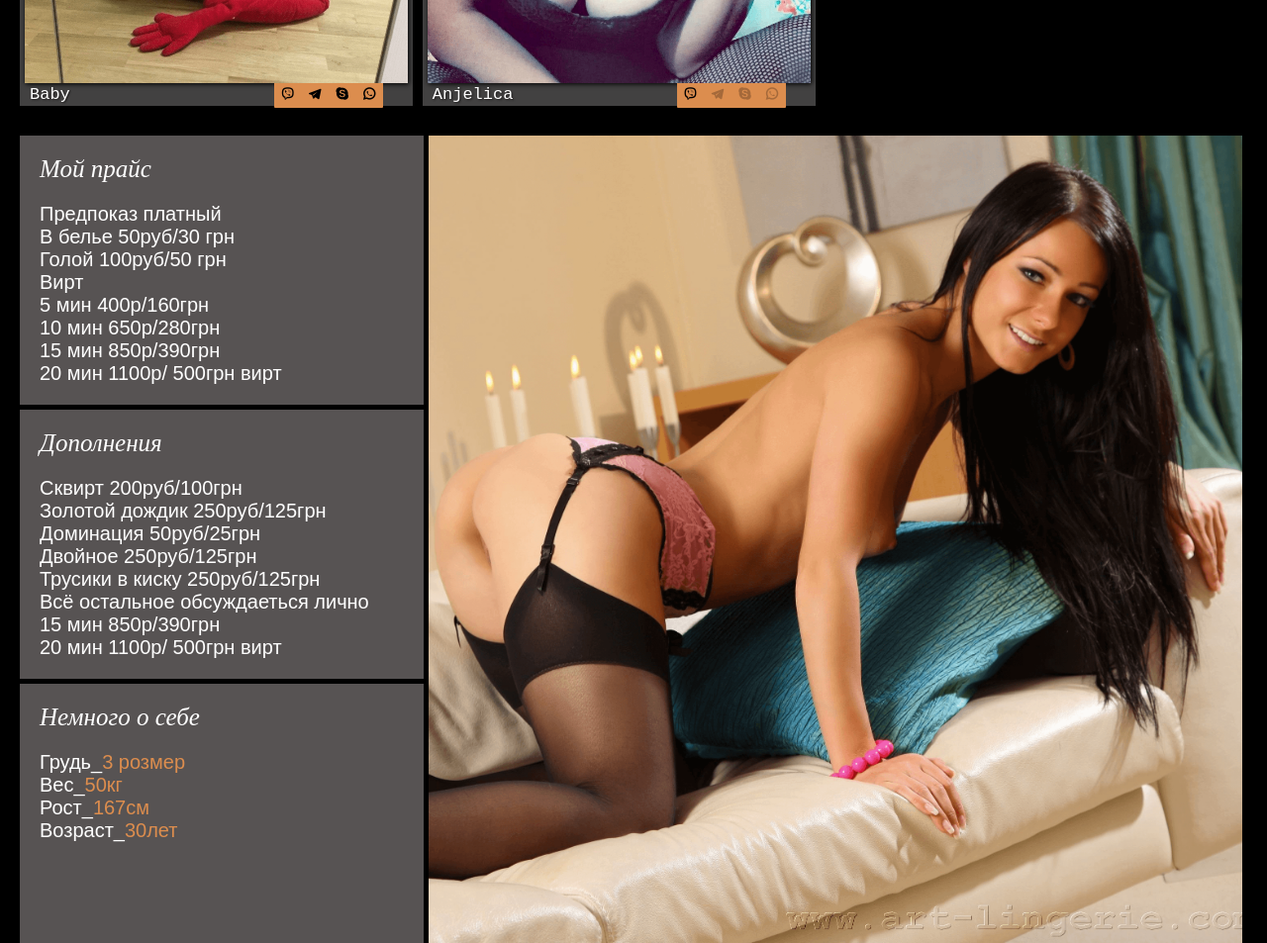
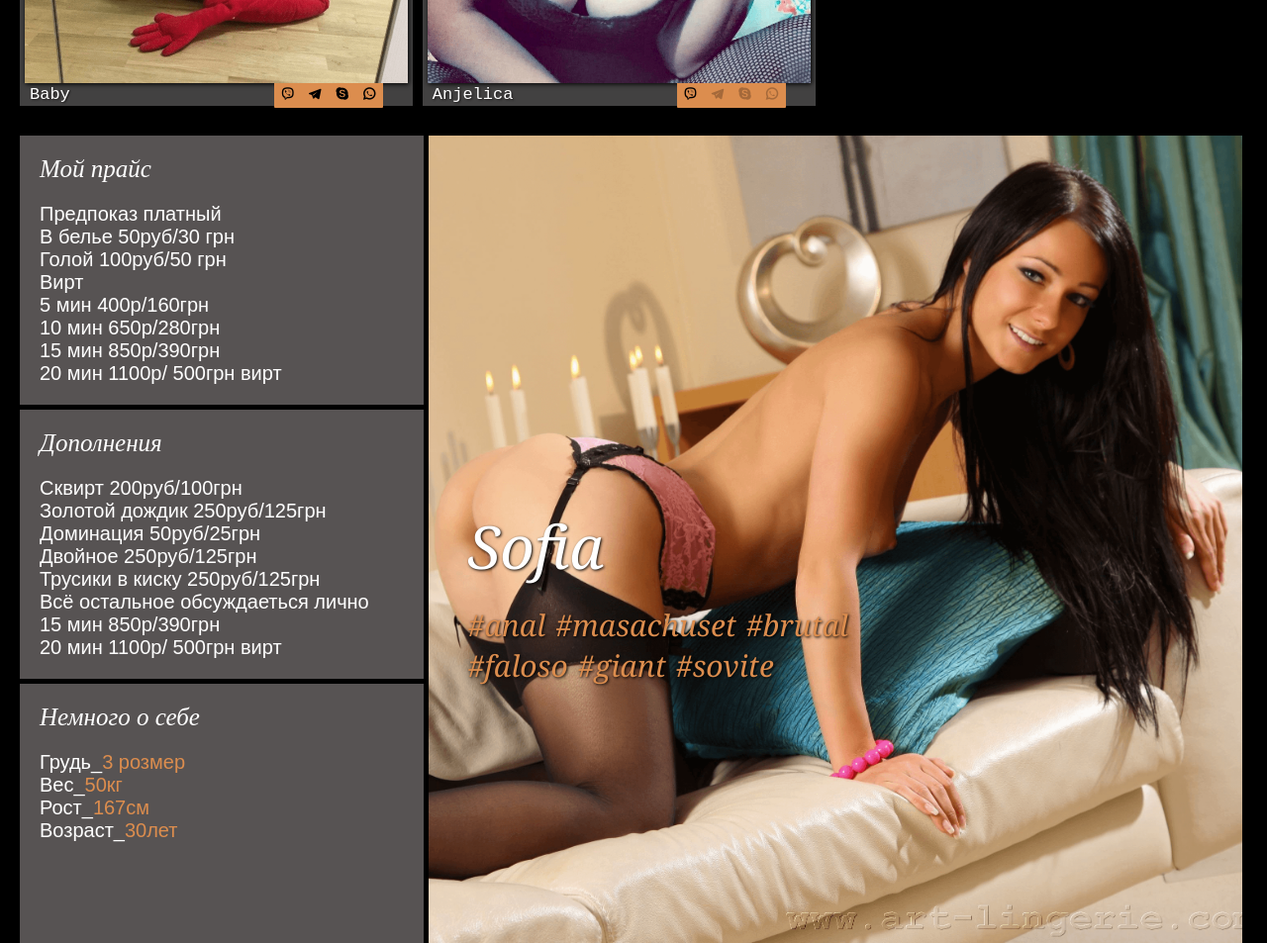
Before and after one commit to vladimiraurelius/virthub, a plain HTML site: page index.html in a window 1280 px wide. Shown: the part 1280-2233 px from the top of the page at 99% size. Drawn offline with Linux system fonts and the light colour scheme; files whose address does not match are found by name.

Commit message:
add css mod

```diff
--- a/css/main.css
+++ b/css/main.css
@@ -493,6 +493,36 @@ a, a:hover {
 .war-text{
 	color: #dc8d4e;/*|||||||||||||||||||||||||||||||Основной оранжевый*/
 }
+.profile__photo{
+	position: relative;
+}
+.profile__photo__title{
+	position: absolute;
+	bottom: 50rem;
+	left: 4rem;
+	font-size: 6rem;
+	font-style: italic;
+	font-family: Cambria, Cochin, Georgia, Times, 'Times New Roman', serif;
+	color: #fff;
+	text-shadow: 1px 1px 3px #000000;
+}
+.profile__photo__cat{
+	display: flex;
+	flex-wrap: wrap;
+	max-width: 50%;
+	position: absolute;
+	bottom: 40rem;
+	left: 4rem;
+	font-size: 3rem;
+	font-style: italic;
+	font-family: Cambria, Cochin, Georgia, Times, 'Times New Roman', serif;
+	color:  #dc8d4e;/*|||||||||||||||||||||||||||||||Основной оранжевый*/
+	text-shadow: 1px 1px 3px #000000;
+}
+
+.profile__photo__cat p{
+	margin-right: 1rem;
+}
 
 .main-photo{
 	display: block;
@@ -532,6 +562,14 @@ a, a:hover {
 	border: 1px solid #fff;
 }
 
+/* ||||||||||||||FOOTER|||||||||| */
+.footer{
+	padding: 2rem 0;
+	background-color: #302f2f;
+}
+
+
+
 /* ||||||||||||MEDIAS||||||||||||| */
 @media screen and (max-width: 1700px){
 	.tabs-content__inner{
```
